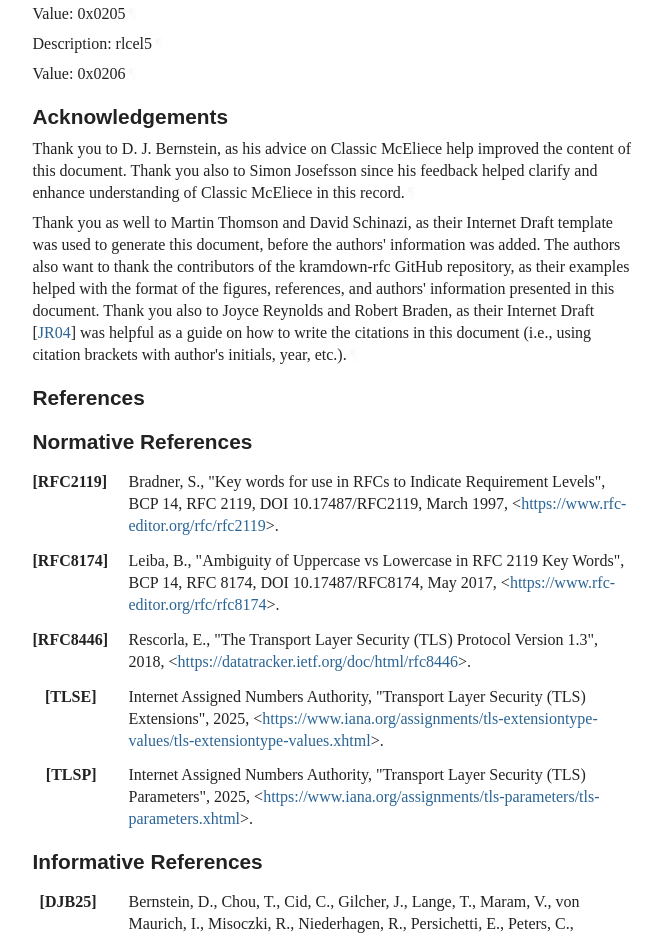
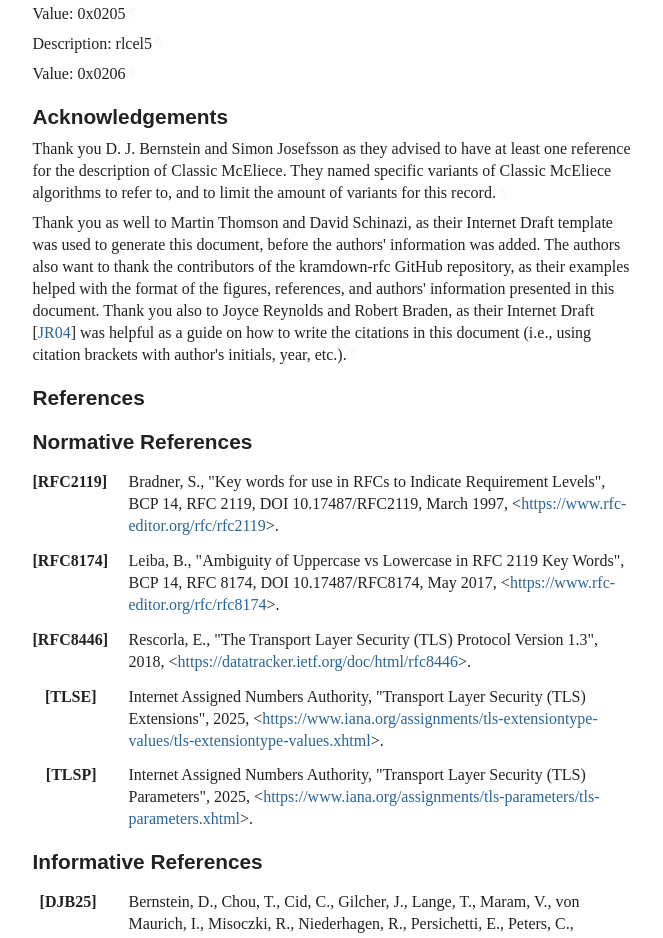
Before and after one commit to jwagrunner/internet-draft, a plain HTML site: page draft-wagner-tls-keysharepqc.html in a window 1280 px wide. Shown: the part 8711-9649 px from the top of the page, without its empty margins (92-755 px from the left). Drawn offline with Linux system fonts and the light colour scheme; a web font is replaced by a local one.

Commit message:
Script updating gh-pages from a51a84c. [ci skip]

```diff
--- a/draft-wagner-tls-keysharepqc.html
+++ b/draft-wagner-tls-keysharepqc.html
@@ -1570,7 +1570,7 @@ struct {
       <h2 id="name-acknowledgements">
 <a href="#name-acknowledgements" class="section-name selfRef">Acknowledgements</a>
       </h2>
-<p id="section-12-1">Thank you to D. J. Bernstein, as his advice on Classic McEliece help improved the content of this document. Thank you also to Simon Josefsson since his feedback helped clarify and enhance understanding of Classic McEliece in this record.<a href="#section-12-1" class="pilcrow">¶</a></p>
+<p id="section-12-1">Thank you D. J. Bernstein and Simon Josefsson as they advised to have at least one reference for the description of Classic McEliece. They named specific variants of Classic McEliece algorithms to refer to, and to limit the amount of variants for this record.<a href="#section-12-1" class="pilcrow">¶</a></p>
 <p id="section-12-2">Thank you as well to Martin Thomson and David Schinazi, as their Internet Draft template was used to generate this document, before the authors' information was added. The authors also want to thank the contributors of the kramdown-rfc GitHub repository, as their examples helped with the format of the figures, references, and authors' information presented in this document. Thank you also to Joyce Reynolds and Robert Braden, as their Internet Draft <span>[<a href="#JR04" class="cite xref">JR04</a>]</span> was helpful as a guide on how to write the citations in this document (i.e., using citation brackets with author's initials, year, etc.).<a href="#section-12-2" class="pilcrow">¶</a></p>
 </section>
 </div>
```
Also changed, not shown: draft-wagner-tls-keysharepqc.txt.
